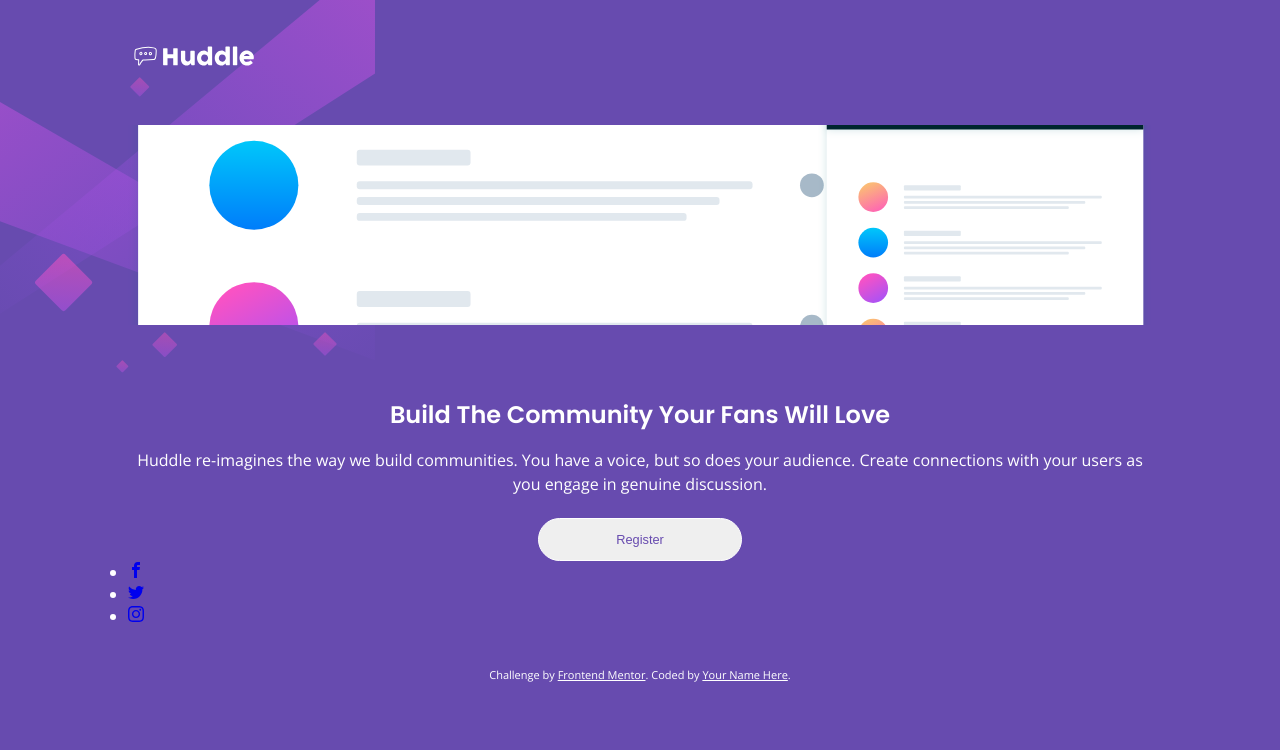
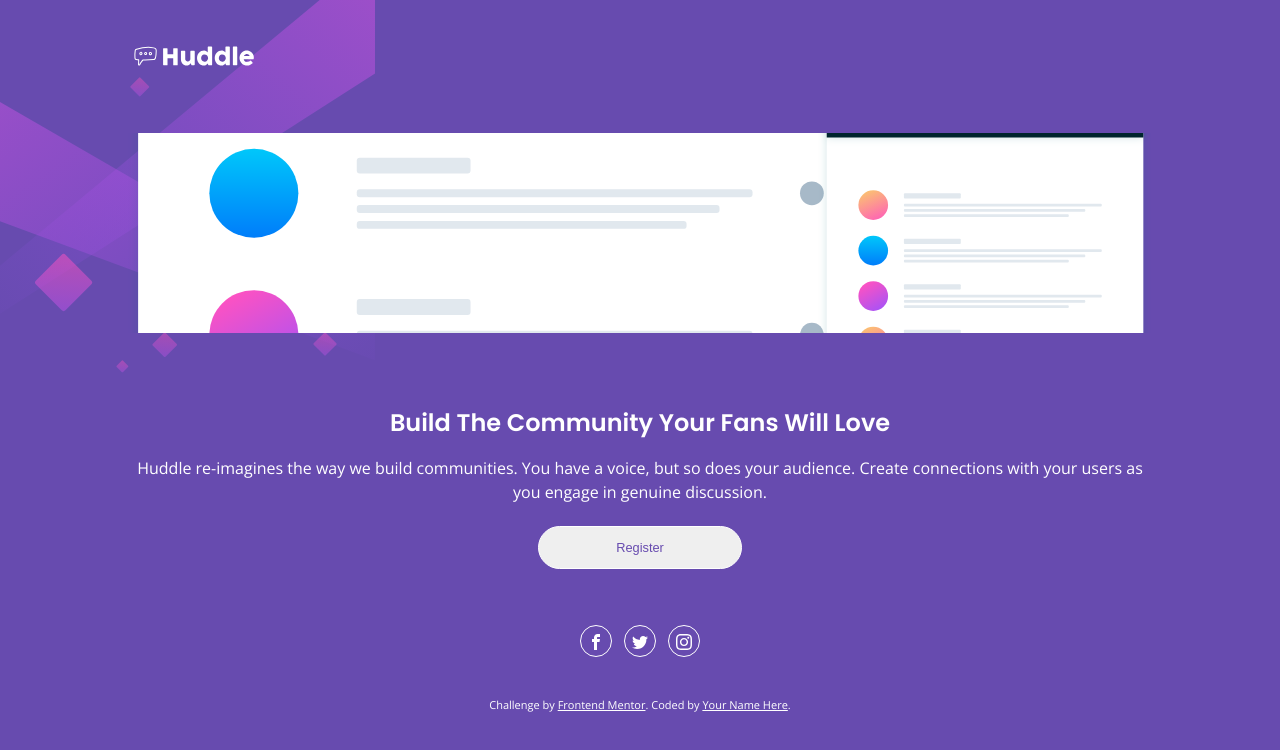
Before and after one commit to frren95/huddle-landing-page, a plain HTML site: page index.html in a window 1280 px wide. Drawn offline with nearby package versions, Linux system fonts and the light colour scheme.

Commit message:
styled social-menu

```diff
--- a/style.css
+++ b/style.css
@@ -51,7 +51,7 @@ h6 {
 }
 
 .featured-image {
-    margin: 3em 0 4.5em;
+    margin: 3.5em 0 4.5em;
     height: 200px;
     background-image: url('/images/illustration-mockups.svg');
     background-size: cover;
@@ -83,3 +83,29 @@ h1.landing-page {
     border-radius: 50px;
 
 }
+
+ul.social-menu {
+    list-style: none;
+    margin: 3.5em 0 1.5em;
+    padding: 0;
+    text-align: center;
+}
+
+ul.social-menu li {
+    display: inline-block;
+    width: 2em;
+    height: 2em;
+    border: 1px solid #fff;
+    border-radius: 50%;
+    text-align: center;
+    line-height: 2;
+}
+
+ul.social-menu li:not(:last-of-type) {
+    margin-right: .5em;
+}
+
+ul.social-menu li a {
+    color: #fff;
+    vertical-align: middle;
+}
```
